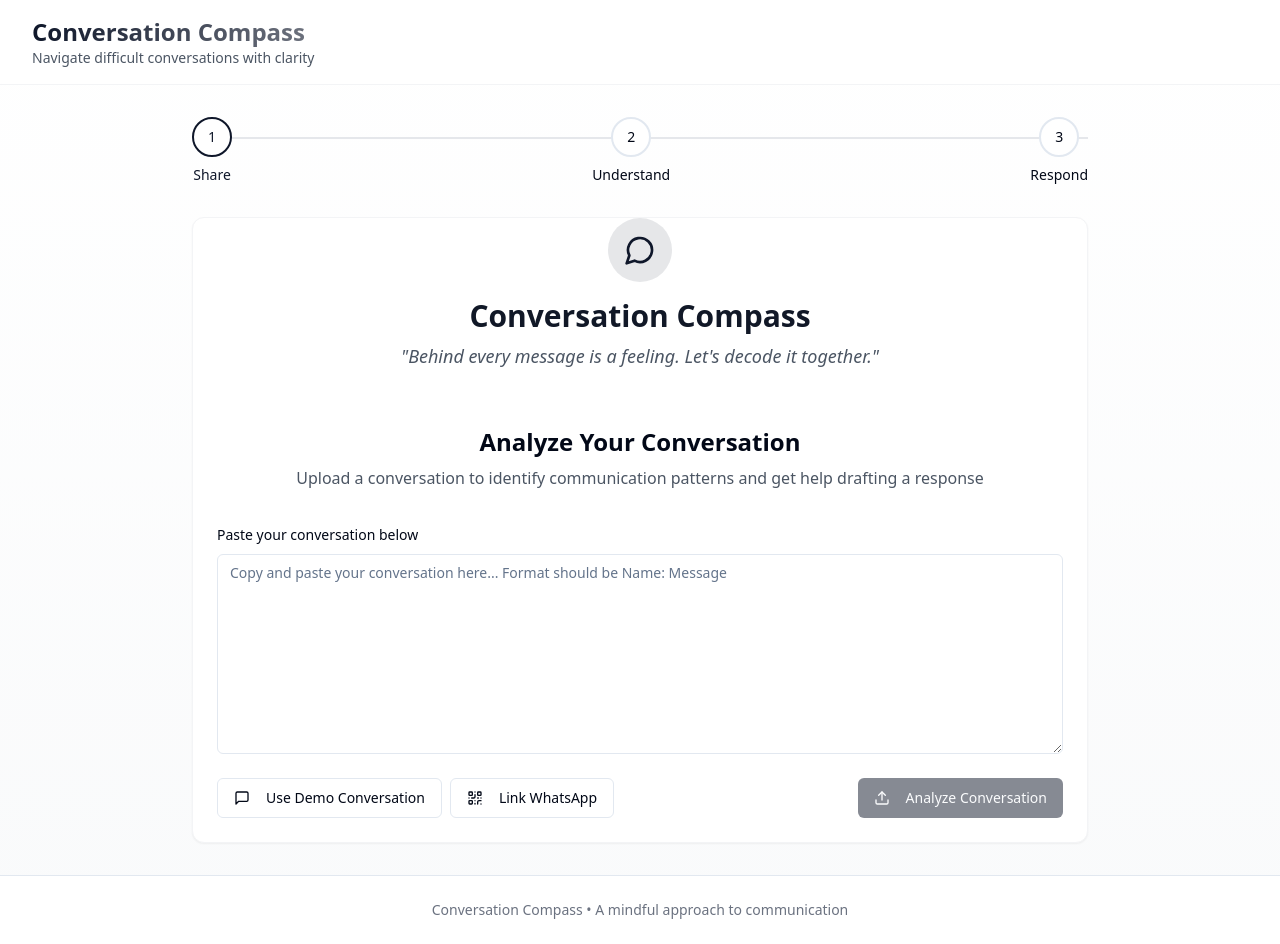
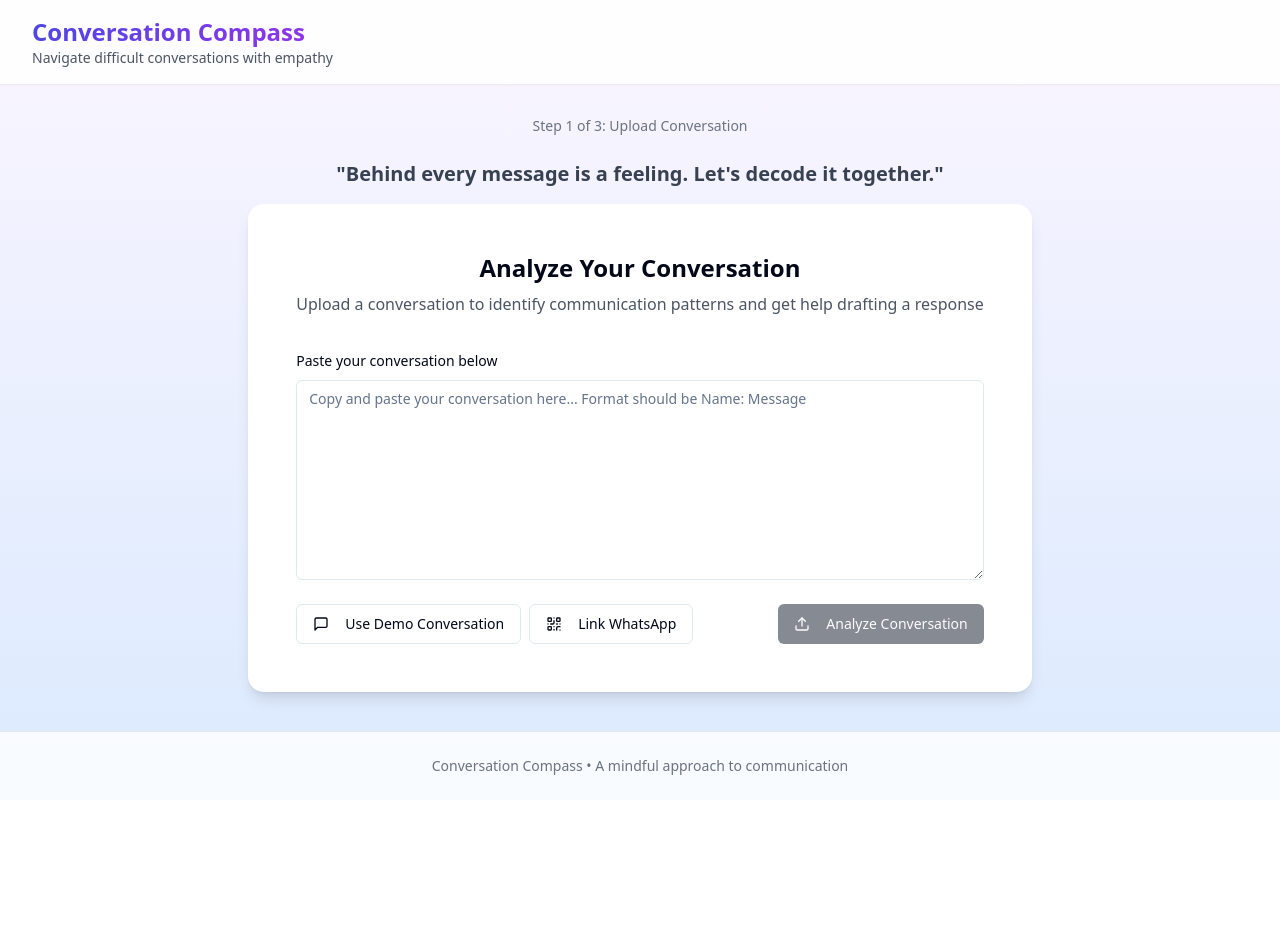
Before and after one commit to audreyzhong-agi/conversation-compass-adk, a React (Vite) app: page / in a window 1280 px wide. After the commit the page ends 800 px from the top, so only its background shows below. Built offline with nearby package versions, Linux system fonts and the light colour scheme.

Commit message:
Refactor: Improve UI and add animations
Update the Index page with improved UI and animations using Framer Motion.

```diff
--- a/package.json
+++ b/package.json
@@ -45,6 +45,7 @@
     "cmdk": "^1.0.0",
     "date-fns": "^3.6.0",
     "embla-carousel-react": "^8.3.0",
+    "framer-motion": "^12.7.4",
     "input-otp": "^1.2.4",
     "lucide-react": "^0.462.0",
     "next-themes": "^0.3.0",
--- a/src/pages/Index.tsx
+++ b/src/pages/Index.tsx
@@ -5,8 +5,7 @@ import { ConversationUpload } from "@/components/ConversationUpload";
 import { ConversationAnalysis } from "@/components/ConversationAnalysis";
 import { ResponseDrafter } from "@/components/ResponseDrafter";
 import { useToast } from "@/hooks/use-toast";
-import { ProgressSteps } from "@/components/ui/progress-steps";
-import { HeroSection } from "@/components/ui/hero-section";
+import { motion, AnimatePresence } from "framer-motion";
 
 const Index = () => {
   const [step, setStep] = useState<"upload" | "analysis" | "draft">("upload");
@@ -17,7 +16,7 @@ const Index = () => {
   const handleConversationUploaded = (text: string) => {
     setConversation(text);
     toast({
-      title: "Conversation ready for analysis",
+      title: "📂 Conversation ready for analysis",
       description: "Share your perspective and we'll help you understand the dynamics",
     });
     setStep("analysis");
@@ -26,8 +25,8 @@ const Index = () => {
   const handleAnalysisComplete = (analysisData: any) => {
     setAnalysis(analysisData);
     toast({
-      title: "Analysis complete",
-      description: "Let's work on crafting a thoughtful response together",
+      title: "🔍 Analysis complete",
+      description: "Let's work on crafting a thoughtful response 💌",
     });
     setStep("draft");
   };
@@ -37,57 +36,104 @@ const Index = () => {
     setAnalysis(null);
     setStep("upload");
     toast({
-      title: "Starting fresh",
+      title: "🔄 Starting fresh",
       description: "You can now analyze a new conversation",
     });
   };
 
+  const renderStepContent = () => {
+    switch (step) {
+      case "upload":
+        return (
+          <motion.div
+            key="upload"
+            initial={{ opacity: 0, y: 20 }}
+            animate={{ opacity: 1, y: 0 }}
+            exit={{ opacity: 0, y: -20 }}
+            transition={{ duration: 0.3 }}
+          >
+            <h2 className="text-xl font-semibold text-center mb-4 text-gray-700">
+              "Behind every message is a feeling. Let's decode it together."
+            </h2>
+            <div className="p-6 bg-white rounded-2xl shadow-lg transition-all duration-300 hover:shadow-xl">
+              <ConversationUpload onUpload={handleConversationUploaded} />
+            </div>
+          </motion.div>
+        );
+      case "analysis":
+        return (
+          <motion.div
+            key="analysis"
+            initial={{ opacity: 0, y: 20 }}
+            animate={{ opacity: 1, y: 0 }}
+            exit={{ opacity: 0, y: -20 }}
+            transition={{ duration: 0.3 }}
+          >
+            <div className="p-6 bg-white rounded-2xl shadow-lg transition-all duration-300 hover:shadow-xl">
+              <ConversationAnalysis
+                conversation={conversation}
+                onAnalysisComplete={handleAnalysisComplete}
+              />
+            </div>
+          </motion.div>
+        );
+      case "draft":
+        return (
+          <motion.div
+            key="draft"
+            initial={{ opacity: 0, y: 20 }}
+            animate={{ opacity: 1, y: 0 }}
+            exit={{ opacity: 0, y: -20 }}
+            transition={{ duration: 0.3 }}
+          >
+            <div className="p-6 bg-white rounded-2xl shadow-lg transition-all duration-300 hover:shadow-xl">
+              <ResponseDrafter conversation={conversation} analysis={analysis} />
+              <div className="text-center text-green-600 italic mt-4 animate-pulse">
+                You're taking a brave step toward better connection 💛
+              </div>
+            </div>
+          </motion.div>
+        );
+    }
+  };
+
+  const getProgressLabel = () => {
+    switch (step) {
+      case "upload":
+        return "Step 1 of 3: Upload Conversation";
+      case "analysis":
+        return "Step 2 of 3: Understanding Communication";
+      case "draft":
+        return "Step 3 of 3: Drafting Thoughtful Response";
+    }
+  };
+
   return (
-    <div className="min-h-screen bg-gradient-to-b from-white to-gray-50">
-      <header className="bg-white/50 backdrop-blur-sm border-b border-gray-100 sticky top-0 z-10">
+    <div className="min-h-screen bg-gradient-to-b from-purple-50 to-blue-100 flex flex-col">
+      <header className="bg-white/80 backdrop-blur-sm shadow-sm">
         <div className="max-w-7xl mx-auto px-4 py-4 sm:px-6 lg:px-8 flex justify-between items-center">
           <div>
-            <h1 className="text-2xl font-bold bg-gradient-to-r from-primary to-primary/60 bg-clip-text text-transparent">
+            <h1 className="text-2xl font-bold bg-gradient-to-r from-indigo-600 to-purple-600 bg-clip-text text-transparent">
               Conversation Compass
             </h1>
-            <p className="text-sm text-gray-600">Navigate difficult conversations with clarity</p>
+            <p className="text-sm text-gray-600">Navigate difficult conversations with empathy</p>
           </div>
           {step !== "upload" && (
-            <Button variant="outline" onClick={handleReset} className="transition-all duration-300 hover:scale-105">
+            <Button variant="outline" onClick={handleReset} className="hover:scale-105 transition-transform">
               Start New Analysis
             </Button>
           )}
         </div>
       </header>
 
-      <main className="max-w-7xl mx-auto px-4 py-8 sm:px-6 lg:px-8">
-        <div className="max-w-4xl mx-auto">
-          <ProgressSteps currentStep={step} />
-
-          <div className="bg-white rounded-xl shadow-sm border border-gray-100 overflow-hidden transition-all duration-500 hover:shadow-md">
-            {step === "upload" && (
-              <>
-                <HeroSection />
-                <ConversationUpload onUpload={handleConversationUploaded} />
-              </>
-            )}
-            {step === "analysis" && conversation && (
-              <ConversationAnalysis
-                conversation={conversation}
-                onAnalysisComplete={handleAnalysisComplete}
-              />
-            )}
-            {step === "draft" && conversation && analysis && (
-              <ResponseDrafter
-                conversation={conversation}
-                analysis={analysis}
-              />
-            )}
-          </div>
+      <main className="max-w-7xl mx-auto px-4 py-8 sm:px-6 lg:px-8 flex-grow">
+        <div className="mb-6 text-center text-sm text-gray-500 font-medium">
+          {getProgressLabel()}
         </div>
+        <AnimatePresence mode="wait">{renderStepContent()}</AnimatePresence>
       </main>
 
-      <footer className="bg-white border-t mt-auto">
+      <footer className="bg-white/80 backdrop-blur-sm border-t">
         <div className="max-w-7xl mx-auto px-4 py-6 sm:px-6 lg:px-8">
           <p className="text-center text-sm text-gray-500">
             Conversation Compass • A mindful approach to communication
```
Also changed, not shown: 1 other file (tests, documents, lock files or other folders).
